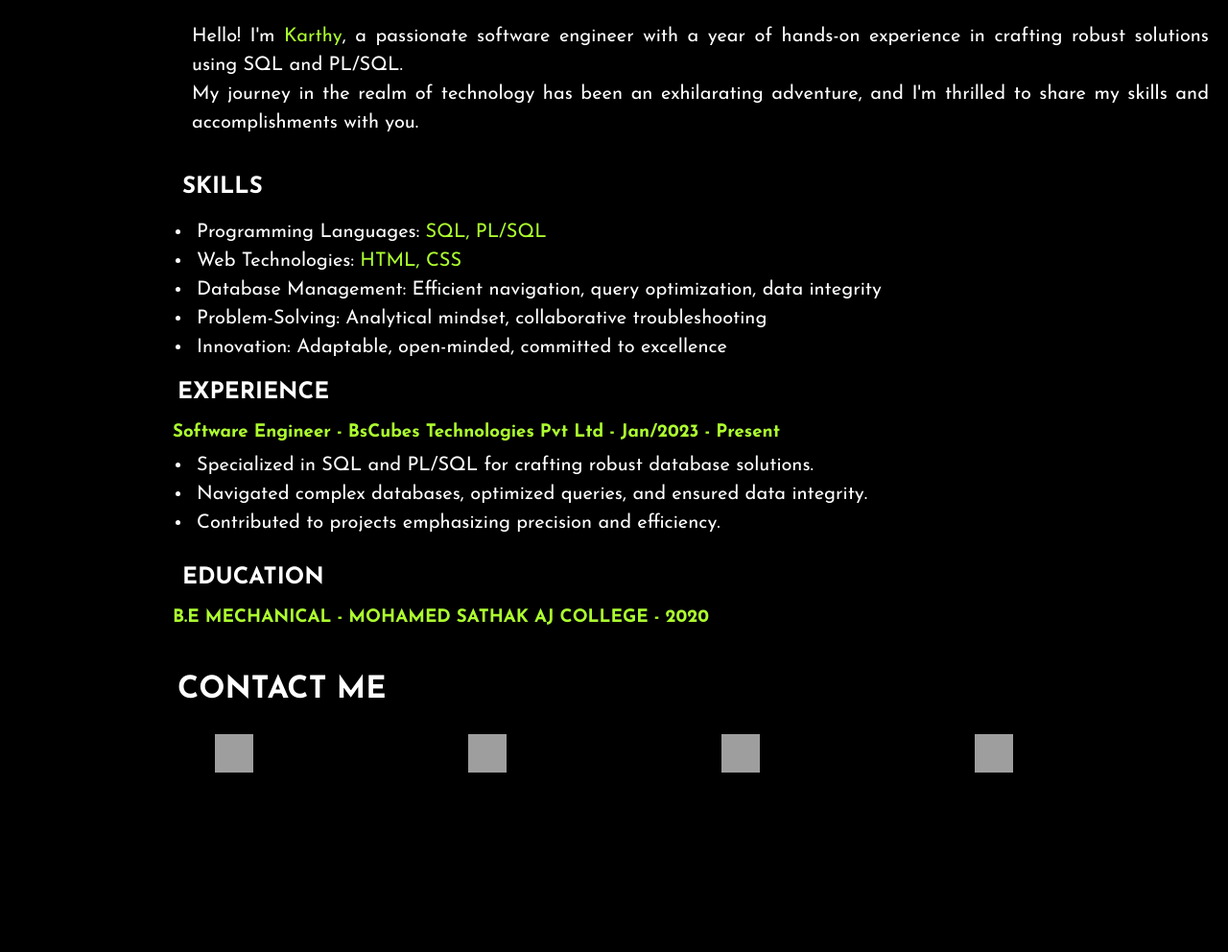
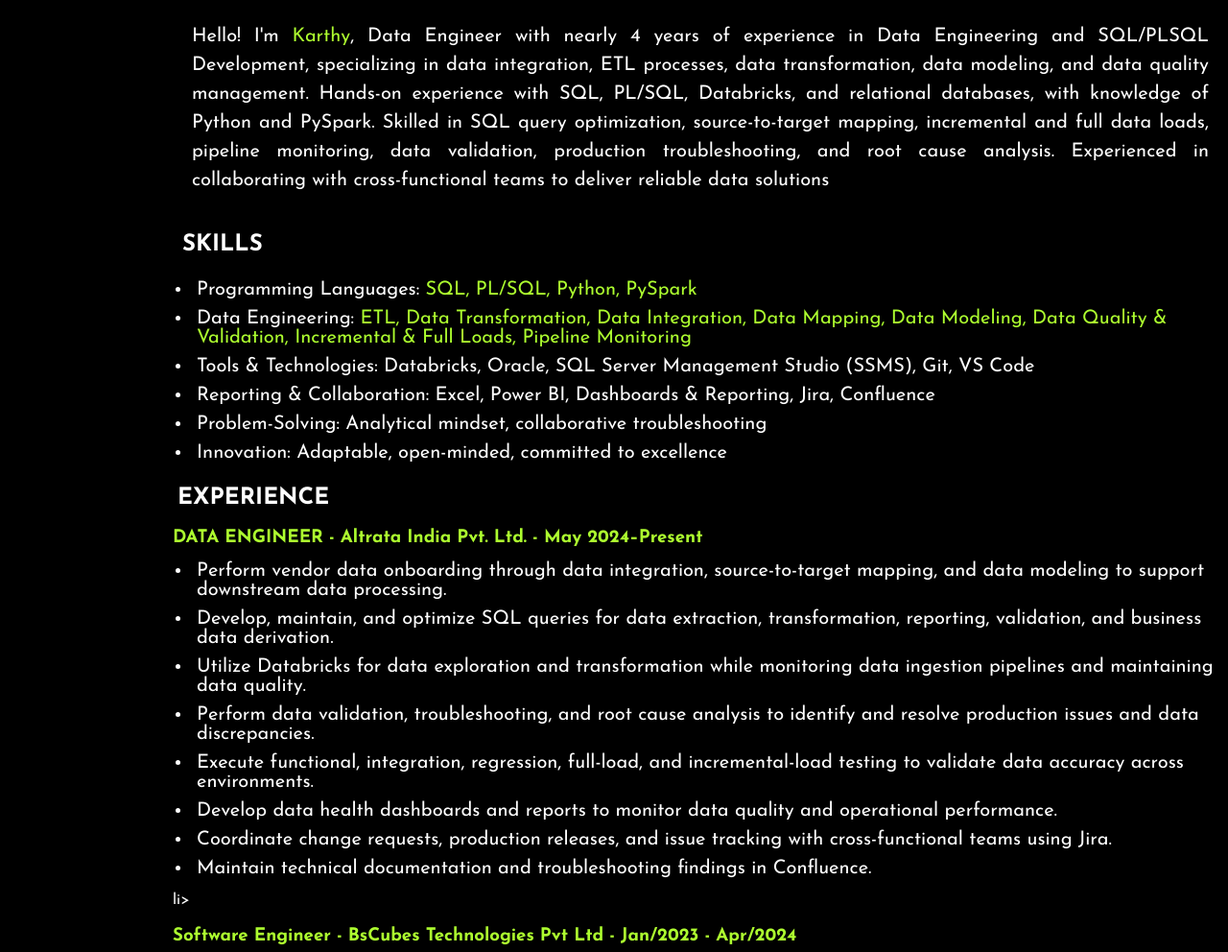
Before and after one commit to IAMKARTHY/My_portfolio, a plain HTML site: page index.html in a window 1280 px wide. Shown: the part 764-1756 px from the top of the page at 96% size. Before the commit the page ends 1621 px from the top, so only its background shows below. Drawn offline with Linux system fonts and the light colour scheme; grey boxes are pictures that could not be loaded.

Commit message:
Revise portfolio details and update role to Data Engineer
Updated portfolio information, changing role from PL/SQL Developer to Data Engineer and enhancing skills and experience details.

```diff
--- a/index.html
+++ b/index.html
@@ -36,10 +36,10 @@
                     <h1>Hi i am <span>KARTHY</span></h1>
                 </div>
                 <div class="role">
-                    <h3>And i am a <span>PL/SQL Developer</span></h3>
+                    <h3>And i am a <span>Data Engineer</span></h3>
                 </div>
                 <div class="desc">
-                    <p>PL/SQL Developer With Very Good Knowledge and Experience in SQL & PLSQL</p>
+                    <p>Data Engineer with nearly 4 years of experience in Data Engineering</p>
                 </div>
                 <div class="resume"><a href="My_Resume_plsql.pdf"
                         type="Download" target="_blank">Download CV</a>
@@ -49,22 +49,21 @@
             </div>
             <div class="about" >
                 <h1 >ABOUT ME</h1>
-                <p>Hello! I'm <span>Karthy</span>, a passionate software engineer with a year of hands-on experience in
-                    crafting robust solutions using SQL and PL/SQL.
-                    <br>
-                    My journey in the realm of technology has been an
-                        exhilarating adventure, and I'm thrilled to share my skills and accomplishments with you.</p>
+                <p>Hello! I'm <span>Karthy</span>, Data Engineer with nearly 4 years of experience in Data Engineering and SQL/PLSQL Development, specializing in data integration, ETL processes, data transformation, data modeling, and data quality management. Hands-on experience with SQL, PL/SQL, Databricks, and relational databases, with knowledge of Python and PySpark. Skilled in SQL query optimization, source-to-target mapping, incremental and full data loads, pipeline monitoring, data validation, production troubleshooting, and root cause analysis. Experienced in collaborating with cross-functional teams to deliver reliable data solutions
                 <div class="skills" >
                     <h2>SKILLS</h2>
                     <ul>
                         <li>
-                            Programming Languages: <span>SQL, PL/SQL</span>
+                            Programming Languages: <span>SQL, PL/SQL, Python, PySpark</span>
                         </li>
                         <li>
-                            Web Technologies: <span>HTML, CSS</span>
+                            Data Engineering: <span> ETL, Data Transformation, Data Integration, Data Mapping, Data Modeling, Data Quality & Validation, Incremental & Full Loads, Pipeline Monitoring</span>
                         </li>
                         <li>
-                            Database Management: Efficient navigation, query optimization, data integrity
+                            Tools & Technologies: Databricks, Oracle, SQL Server Management Studio (SSMS), Git, VS Code
+                        </li>
+                        <li>
+                            Reporting & Collaboration: Excel, Power BI, Dashboards & Reporting, Jira, Confluence
                         </li>
                         <li>
                             Problem-Solving: Analytical mindset, collaborative troubleshooting
@@ -76,7 +75,34 @@
                 </div>
                 <div class="experience">
                     <h2>EXPERIENCE</h2>
-                    <h3>Software Engineer - BsCubes Technologies Pvt Ltd - Jan/2023 - Present</h3>
+                 <h3>DATA ENGINEER - Altrata India Pvt. Ltd. - May 2024–Present </h3>
+                    <ul>
+                        <li>
+                            Perform vendor data onboarding through data integration, source-to-target mapping, and data modeling to support downstream data processing.
+                        </li>
+                        <li>
+                            Develop, maintain, and optimize SQL queries for data extraction, transformation, reporting, validation, and business data derivation.
+                        </li>
+                        <li>
+                            Utilize Databricks for data exploration and transformation while monitoring data ingestion pipelines and maintaining data quality.
+                        </li>
+                        <li>
+                            Perform data validation, troubleshooting, and root cause analysis to identify and resolve production issues and data discrepancies.
+                        </li>
+                        <li>
+                            Execute functional, integration, regression, full-load, and incremental-load testing to validate data accuracy across environments.
+                        </li>
+                        <li>
+                        Develop data health dashboards and reports to monitor data quality and operational performance.
+                        </li>
+                        <li>
+                        Coordinate change requests, production releases, and issue tracking with cross-functional teams using Jira.
+                        </li>
+                        <li>
+                         Maintain technical documentation and troubleshooting findings in Confluence.
+                        </li>
+                    </ul>li>
+                    <h3>Software Engineer - BsCubes Technologies Pvt Ltd - Jan/2023 - Apr/2024</h3>
                     <ul>
                         <li>
                             Specialized in SQL and PL/SQL for crafting robust database solutions.
@@ -104,11 +130,11 @@
                 <li id="phone"><a href="tel:7418799147" target="_blank"> <img
                             src="https://cdn3.iconfinder.com/data/icons/black-white-social-media/32/phone_logo_social_media-2-512.png " width="40px" height="40px"
                             alt=""></a></li>
-                <li id="mail"><a href="mailto:karthimk147@gmai.com" target="_blank"><img src="https://cdn4.iconfinder.com/data/icons/social-media-logos-6/512/112-gmail_email_mail-512.png"  width="40px" height="40px" alt=""></a></li>
+                <li id="mail"><a href="mailto:itsmekarthi147@gmail.com" target="_blank"><img src="https://cdn4.iconfinder.com/data/icons/social-media-logos-6/512/112-gmail_email_mail-512.png"  width="40px" height="40px" alt=""></a></li>
                 <li id="whatsapp"><a href="https://wa.link/gahl3k" target="_blank"><img
                     src="https://cdn2.iconfinder.com/data/icons/social-icons-color/512/whatsapp-512.png"
                     width="40px" height="40px" alt=""></a></li>
-                <li id="linkedin"><a href="https://www.linkedin.com/in/karthysqlplsql/" target="_blank"><img
+                <li id="linkedin"><a href="www.linkedin.com/in/karthydataengineer" target="_blank"><img
                     src="https://cdn2.iconfinder.com/data/icons/social-media-2285/512/1_Linkedin_unofficial_colored_svg-512.png"
                     width="40px" height="40px"  alt=""></a></li>
             </ul>
```
